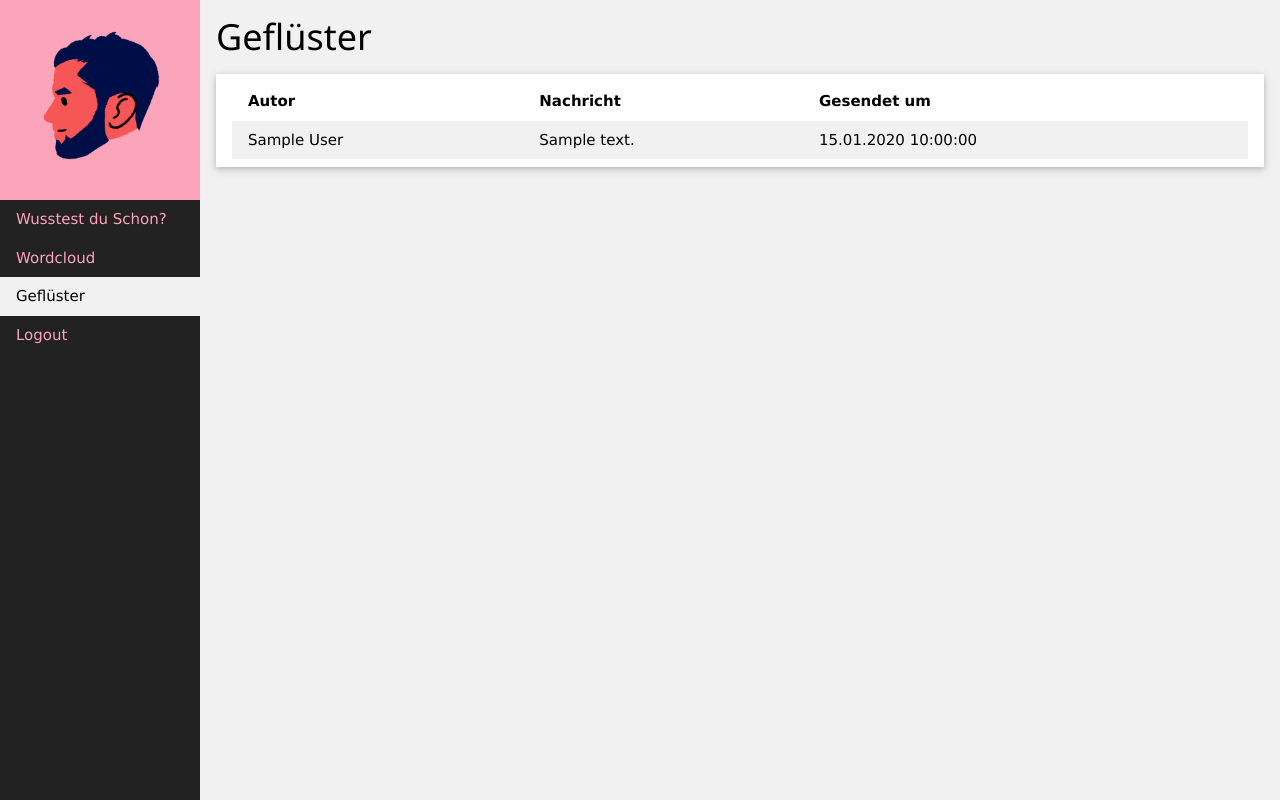
After one commit to dnns01/haugebot, a Django app: page /whispers in a window 1280 px wide. The commit adds this page. Run offline with Django 3.2, Linux system fonts and the light colour scheme; a user stored in the database is signed in; tables that the repository leaves empty hold one stand-in row (values such as "Sample post").

Commit message:
Show whispers in Web Interface

```diff
--- a/haugebot/urls.py
+++ b/haugebot/urls.py
@@ -31,6 +31,7 @@ urlpatterns = [
     path('wusstest_du_schon/edit/<int:text_id>', views.wusstest_du_schon_edit, name="wusstest_du_schon_edit"),
     path('wusstest_du_schon/active', views.wusstest_du_schon_active, name="wusstest_du_schon_active"),
     path('wusstest_du_schon/remove', views.wusstest_du_schon_remove, name="wusstest_du_schon_remove"),
+    path('whispers', views.whispers, name="whispers"),
     path('wordcloud/', views.wordcloud, name="wordcloud"),
     path('wordcloud/live/<str:id>', views.wordcloud_live, name="wordcloud_live")
 ]
--- a/haugebot_web/templates/layout.html
+++ b/haugebot_web/templates/layout.html
@@ -21,6 +21,8 @@
                 Schon?</a>
             <a href="{% url 'wordcloud' %}"
                class="w3-bar-item w3-button {% if title == "Wordcloud" %}w3-light-gray{% endif %}">Wordcloud</a>
+            <a href="{% url 'whispers' %}"
+               class="w3-bar-item w3-button {% if title == "Geflüster" %}w3-light-gray{% endif %}">Geflüster</a>
             <a href="{% url 'logout' %}" class="w3-bar-item w3-button">Logout</a>
         {% else %}
             <a href="{% url 'login' %}" class="w3-bar-item w3-button">Login</a>
--- /dev/null
+++ b/haugebot_web/templates/list_whispers.html
@@ -0,0 +1,25 @@
+{% extends 'layout.html' %}
+
+{% block content %}
+{% csrf_token %}
+<div class="w3-card w3-white">
+    <div class="w3-padding">
+        <table class="w3-table w3-striped">
+            <tbody>
+            <tr>
+                <th>Autor</th>
+                <th>Nachricht</th>
+                <th>Gesendet um</th>
+            </tr>
+            {% for whisper in whispers %}
+                <tr>
+                    <td>{{ whisper.author }}</td>
+                    <td>{{ whisper.content }}</td>
+                    <td>{{ whisper.received_at | date:"d.m.Y G:i:s"}}</td>
+                </tr>
+            {% endfor %}
+            </tbody>
+        </table>
+    </div>
+</div>
+{% endblock %}
--- a/haugebot_web/views.py
+++ b/haugebot_web/views.py
@@ -4,13 +4,13 @@ import json
 import requests
 from django.contrib.auth import authenticate, login as django_login, logout as django_logout
 from django.contrib.auth.decorators import login_required
-from django.forms import modelformset_factory, modelform_factory
+from django.forms import modelform_factory
 from django.shortcuts import render, redirect, get_object_or_404
 from django.urls import reverse
 from django.http import Http404, JsonResponse, HttpResponse, HttpRequest
 
 from .forms import BaseForm
-from .models import WusstestDuSchon, Setting
+from .models import WusstestDuSchon, Setting, Whisper
 
 
 # Create your views here.
@@ -171,3 +171,9 @@ def wusstest_du_schon_remove(request):
     raise Http404
 
 # </editor-fold>
+
+@login_required(login_url="/login")
+def whispers(request):
+    whisper_messages = Whisper.objects.all().order_by("-received_at")
+
+    return render(request, "list_whispers.html", {'title': 'Geflüster', "whispers": whisper_messages})
```
Also changed, not shown: haugebot_web/migrations/0007_whisper.py.
